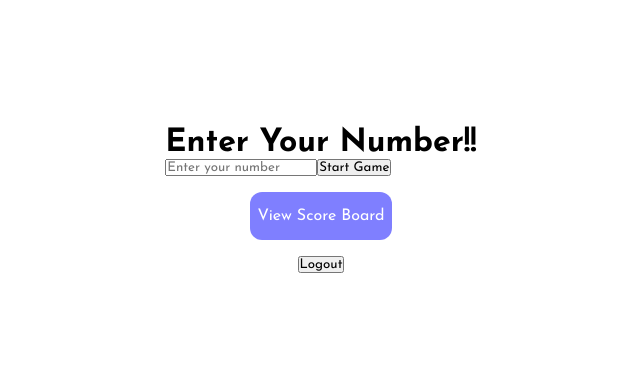
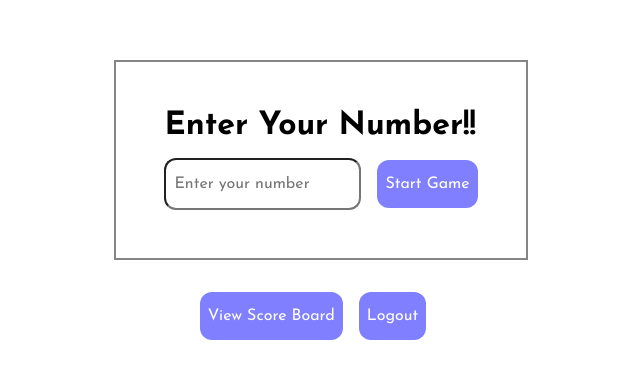
Before and after one commit to KALANJIYARAJ/guessing-number-client, a React (Create React App) app: page / in a window 1280 px wide. Shown: the part 200-578 px from the top of the page, without its empty margins (319-959 px from the left). Built offline with nearby package versions, Linux system fonts and the light colour scheme; sample sign-in values are in the browser's storage.

Commit message:
second commit

```diff
--- a/src/App.js
+++ b/src/App.js
@@ -5,7 +5,6 @@ import ScoreBoard from "./pages/scoreBoard/ScoreBoard";
 
 function App() {
   return (
-    <div className="parent-div">
     <BrowserRouter>
       <Routes>
         <Route path="/" element={<Game />} />
@@ -13,7 +12,6 @@ function App() {
         <Route path="/score-board" element={<ScoreBoard />} />
       </Routes>
     </BrowserRouter>
-    </div>
   );
 }
 
--- a/src/index.css
+++ b/src/index.css
@@ -29,8 +29,28 @@ input {
   background-color: rgba(0, 0, 255, 0.5);
   padding: 1rem 0.5rem;
   border-radius: 0.75rem;
+  font-size: 1rem;
 }
 
 .link-tag:hover {
   background-color: brown !important;
 }
+
+button {
+  border: none;
+  color: white !important;
+  background-color: rgba(0, 0, 255, 0.5);
+  padding: 1rem 0.5rem;
+  border-radius: 0.75rem;
+  font-size: 1rem;
+}
+
+button:hover {
+  background-color: brown !important;
+}
+
+input {
+  padding: 1rem 0.5rem;
+  border-radius: 0.75rem;
+  font-size: 1rem;
+}
--- a/src/pages/game/Game.css
+++ b/src/pages/game/Game.css
@@ -0,0 +1,16 @@
+.game-form {
+  border: 2px solid rgb(133, 133, 133);
+  padding: 3rem;
+}
+
+.game-head {
+  margin-bottom: 1rem;
+}
+
+.game-input {
+  margin-right: 1rem;
+}
+
+.game-btn {
+  margin-right: 1rem;
+}
--- a/src/pages/game/Game.jsx
+++ b/src/pages/game/Game.jsx
@@ -1,5 +1,6 @@
 import React, { useEffect, useState } from "react";
 import { Link, useNavigate } from "react-router-dom";
+import "./Game.css";
 
 function Game() {
   //variabe declaration
@@ -89,11 +90,15 @@ function Game() {
 
   return (
     <>
-      <form action="" onSubmit={(event) => handleSubmit(event)}>
-        <div className="brand">
-          <h1>Enter Your Number!!</h1>
-        </div>
+      <div className="parent-div">
+        <form
+          className="game-form"
+          action=""
+          onSubmit={(event) => handleSubmit(event)}
+        >
+          <h1 className="game-head">Enter Your Number!!</h1>
           <input
+            className="game-input"
             type="text"
             placeholder="Enter your number"
             name="username"
@@ -103,6 +108,7 @@ function Game() {
           <button type="submit">Start Game</button>
         </form>
 
+        <div>
           {isEnd ? (
             <>
               <p
@@ -111,11 +117,16 @@ function Game() {
               <button>Try Again</button>
             </>
           ) : null}
-      <Link className="link-tag" type="button" to={"/score-board"}>
+        </div>
+
+        <div>
+          <Link className="link-tag game-btn" type="button" to={"/score-board"}>
             View Score Board
           </Link>
 
-      <button>Logout</button>
+          <button className="game-btn">Logout</button>
+        </div>
+      </div>
     </>
   );
 }
--- a/src/pages/home/Home.jsx
+++ b/src/pages/home/Home.jsx
@@ -22,6 +22,7 @@ function Home() {
   };
 
   return (
+    <div className="parent-div">
       <form action="" onSubmit={(event) => handleSubmit(event)}>
         <div className="brand">
           <h1>Start New Game!!</h1>
@@ -34,6 +35,7 @@ function Home() {
         />
         <button type="submit">Start Game</button>
       </form>
+    </div>
   );
 }
 
--- a/src/pages/scoreBoard/ScoreBoard.css
+++ b/src/pages/scoreBoard/ScoreBoard.css
@@ -31,3 +31,7 @@ th {
   background-color: rgb(43, 43, 43);
   color: white;
 }
+
+.link-button {
+  direction: none;
+}
--- a/src/pages/scoreBoard/ScoreBoard.jsx
+++ b/src/pages/scoreBoard/ScoreBoard.jsx
@@ -1,5 +1,5 @@
 import React, { useEffect, useState } from "react";
-import { useLocation, useNavigate } from "react-router-dom";
+import { Link, useLocation, useNavigate } from "react-router-dom";
 import "./ScoreBoard.css";
 import axios from "axios";
 
@@ -48,6 +48,9 @@ function ScoreBoard() {
           })}
         </tbody>
       </table>
+      <Link className="link-tag" to={"/"}>
+        Back to Game
+      </Link>
     </div>
   );
 }
```
Lines whose indentation alone changed are shown as unchanged.
